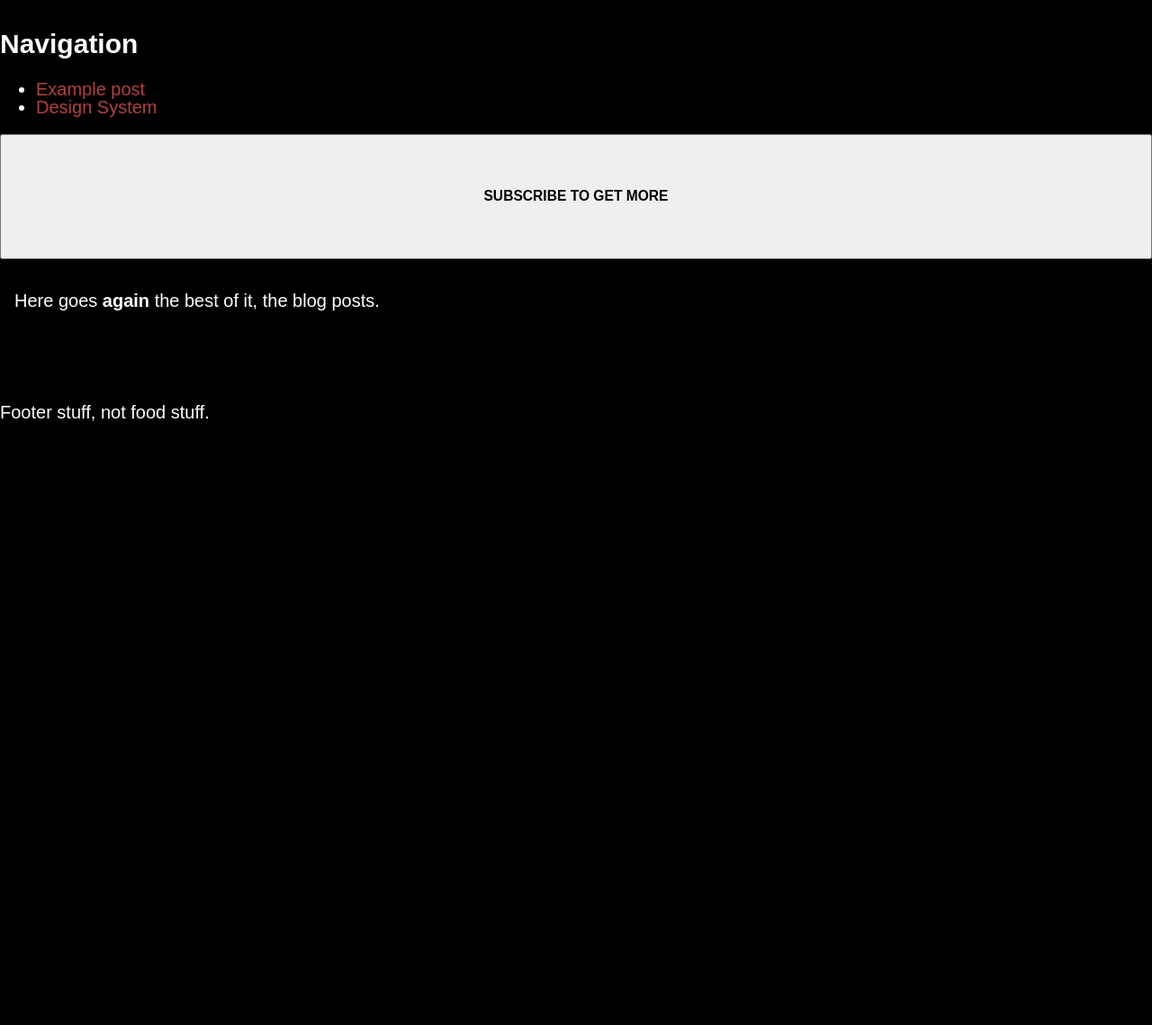
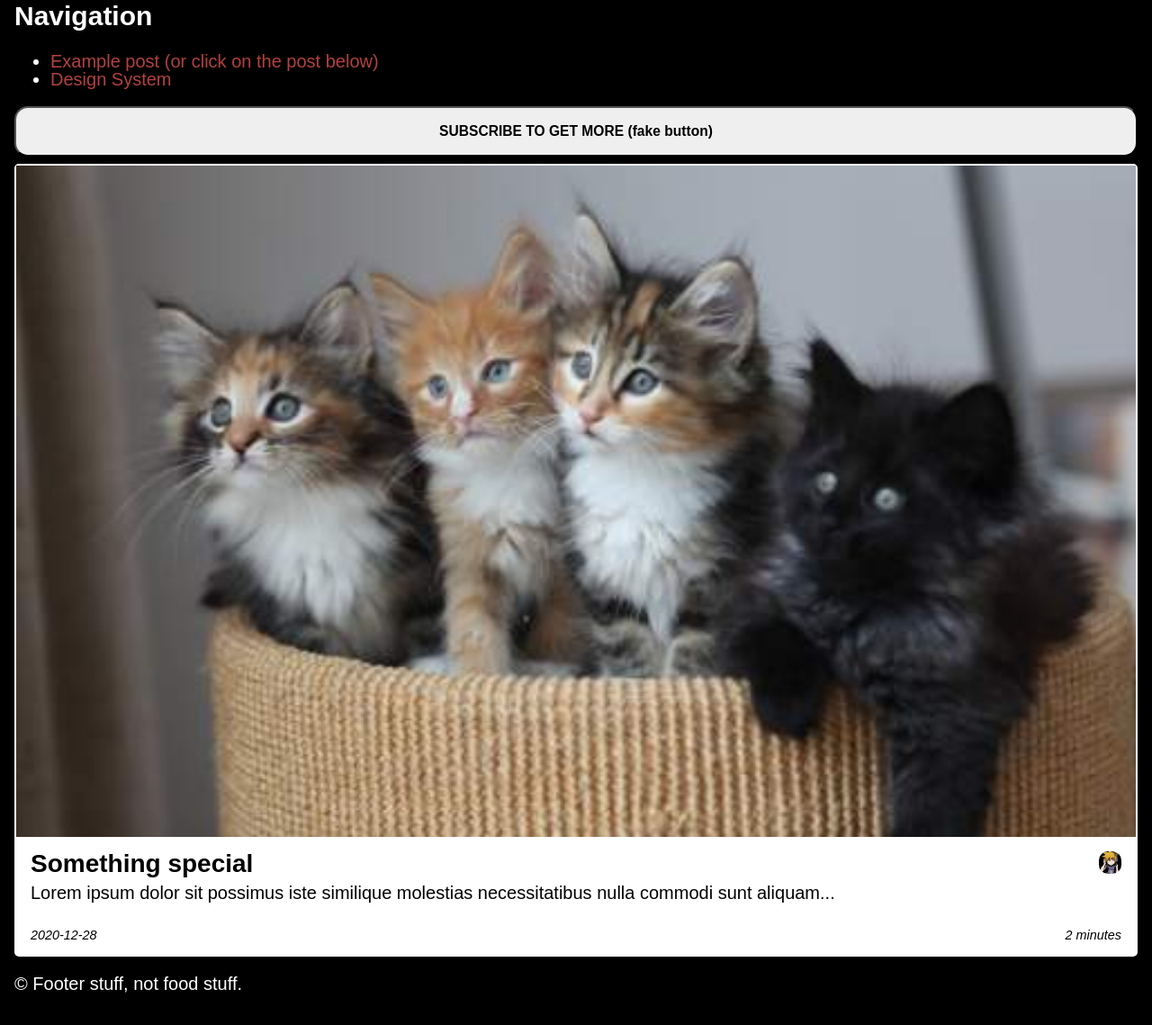
Before and after one commit to MartinSchuhmacher/udacity-1-blog-project-beginner-level, a plain HTML site: page index.html in a window 1280 px wide. Shown: the part 131-1270 px from the top of the page at 90% size. Before the commit the page ends 800 px from the top, so only its background shows below. Drawn offline with Linux system fonts and the light colour scheme.

Commit message:
main page structure and avatar

```diff
--- a/css/primaryStyle.css
+++ b/css/primaryStyle.css
@@ -17,29 +17,33 @@ html {
 body {
     display: grid;
     grid-template-columns: repeat(2, 1fr);
-    grid-template-rows: repeat(3, 1fr) 1fr 1fr; /* leave room for content in the middle */
+    grid-template-rows: repeat(5, auto);
     margin: 0;
-    padding: 0;
+    padding: 1rem;
     background-color: #000;
     color: #fff;
     font-family: Arial, Helvetica, sans-serif;
+    line-height: 1.0;
     font-size: 1.25rem;
-    line-height: 1.0;
 }
 
-head {
+header {
     grid-column: 1 / 3;
     grid-row: 1 / 2;
+    font-style: oblique;
 }
 
 nav {
     grid-column: 1 / 3;
     grid-row: 2 / 3;
+    line-height: 1.0;
 }
 
 .subscribe-button {
     grid-column: 1 / 3;
     grid-row: 3 / 4;
+    border-radius: 15px;
+    margin: 0 0 0.5rem 0;
 }
 
 main {
@@ -58,18 +62,21 @@ a:visited {
     color: #b44040;
 }
 
-.cards {
-    display: grid;
-    gap: 1rem;
-    max-width: 1340px;
-    margin: 0 auto;
-    padding: 1rem;
-
-    @media (min-width: 900px){
-        gird-template-columns: repeat(2, 1fr);
-    }
+.card {
+    display: flex;
+    flex-direction: column;
+    justify-content: space-between;
+    flex: 1 0 300px;
+    background: #fff;
+    color: #000;
+    border-radius: 5px;
+    text-decoration: none;
+    border-style: solid;
+    border-color: #fff;
+    border-width: 2px;
 }
 
+/*
 .card {
     display: grid;
     grid-template-columns: repeat(2, 1fr);
@@ -78,34 +85,61 @@ a:visited {
     border-radius: 10px;
     color: #000;
 
-    @media (min-width: 500px) {
+    @media (min-width: 700px) {
         grid-template-columns: 160px repeat(2, 1fr);
         grid-template-rows: 1fr auto;
     }
 
-    @media (min-width: 800px) {
+    @media (min-width: 900px) {
         grid-template-columns: 300px repeat(2, 1fr);
     }
 
+    @media (min-width: 1200px) {
+
+    }
+
 }
-
+*/
 .card-image {
-
+    width: 100%;
+    height: auto;
 }
 
 .card-content {
-
+    display: flex;
+    flex-direction: column;
+    justify-content: space-evenly;
+    padding: 1rem;
 }
 
 .card-title {
+    display: flex;
+    flex-direction: row;
+    justify-content: space-between;
+}
 
+.card-name {
+    font-size: 1.75rem;
+    font-weight: 700;
+}
+
+.card-avatar {
+    border-radius: 10px;
+    height: 25px;
+    width: auto;
 }
 
 .card-description {
-
+    margin: 0.5rem 0 0 0;
 }
 
-.card-date,
-.card-readtime {
-
+.card-date-readtime {
+    display: flex;
+    flex-direction: row;
+    justify-content: space-between;
+    align-items: flex-end;
+    text-align: right;
+    padding: 0 1rem 0 1rem;
+    font-size: 0.9rem;
+    font-style: italic;
 }
--- a/index.html
+++ b/index.html
@@ -9,47 +9,46 @@
     <body>
         <!--Header of the main page-->
         <header>
-            <h1>Title of the main page</h1>
+            <h1>Welcome to my first project</h1>
         </header>
         <!--Start of the navigation section-->
         <nav>
             <h2>Navigation</h2>
                 <ul>
                     <li>
-                        <a href="blogPost.html">Example post</a>
+                        <a href="blogPost.html">Example post (or click on the post below)</a>
                     </li>
                     <li>
                         <a href="designSystem.html">Design System</a>
                     </li>
                 </ul>
         </nav>
-        <!--This is where the subscribe button goes. TODO: form-->
+        <!--This is where the subscribe button goes-->
         <button type="button" class="subscribe-button">
-            <h3>SUBSCRIBE TO GET MORE</h3>
+            <h3>SUBSCRIBE TO GET MORE (fake button)</h3>
         </button>
-        <!--Here is where the main content goes-->
+        <!--Here is the main content-->
         <main>
-            <section class="cards">
-                <p>Here goes <strong>again </strong>the best of it, the blog posts.</p>
-            </section>
+            <a href="blogPost.html">
+                <section class="card">
+                    <img src="img/background500.jpg" class="card-image">
+                    <section class="card-content">
+                        <section class="card-title">
+                            <section class="card-name">Something special</section>
+                            <img src="img/avatar.jpg" class="card-avatar">
+                        </section>
+                        <section class="card-description">Lorem ipsum dolor sit possimus iste similique molestias necessitatibus nulla commodi sunt aliquam...</section>
+                    </section>
+                    <section class="card-date-readtime">
+                        <p>2020-12-28</p>
+                        <p>2 minutes</p>
+                    </section>
+                </section>
+            </a>
         </main>
         <!--Begin of the footer area-->
         <footer>
-            <p>Footer stuff, not food stuff.</p>
+            <p>© Footer stuff, not food stuff.</p>
         </footer>
     </body>
 </html>
-
-<!-- TODO: <section class="cards">
-    <a href="#" class="card">
-        <div class="card-image"></div>
-        <div class="card-content">
-            <div class="card-title"></div>
-            <div class="card-description"></div>
-        </div>
-        <div class="card-date"></div>
-        <div class="card-read-time"></div>
-    </a>
-
-
-</section>-->
```
Also changed, not shown: img/avatar.jpg (added), img/background500.jpg (added).
